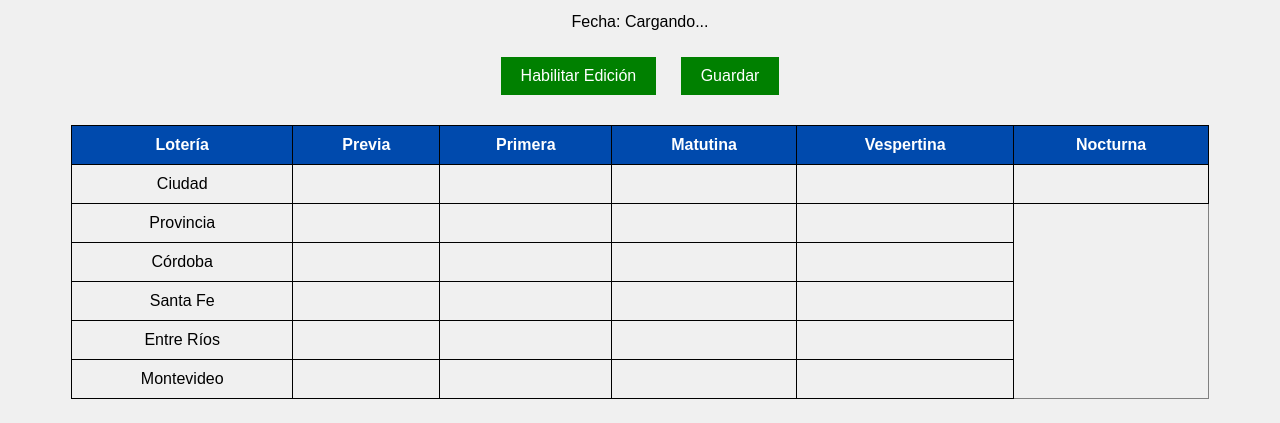
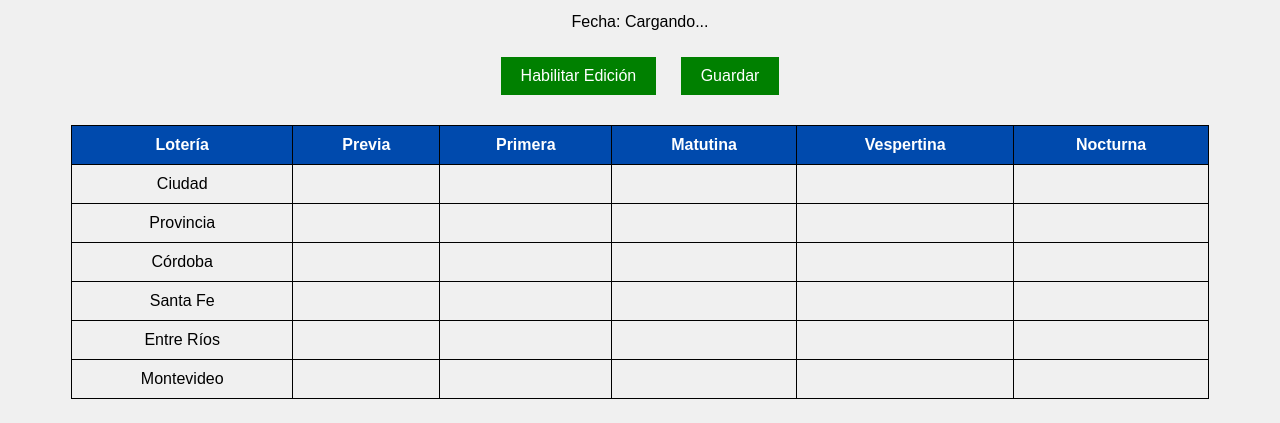
Before and after one commit to grisetti07/AgenciaCentro, a plain HTML site: page index.html in a window 1280 px wide. Shown: the part 101-524 px from the top of the page. Drawn offline with Linux system fonts and the light colour scheme.

Commit message:
Update index.html

```diff
--- a/index.html
+++ b/index.html
@@ -28,11 +28,11 @@
         </thead>
         <tbody>
             <tr><td>Ciudad</td><td></td><td></td><td></td><td></td><td></td></tr>
-            <tr><td>Provincia</td><td></td><td></td><td></td><td></td></tr>
-            <tr><td>Córdoba</td><td></td><td></td><td></td><td></td></tr>
-            <tr><td>Santa Fe</td><td></td><td></td><td></td><td></td></tr>
-            <tr><td>Entre Ríos</td><td></td><td></td><td></td><td></td></tr>
-            <tr><td>Montevideo</td><td></td><td></td><td></td><td></td></tr>
+            <tr><td>Provincia</td><td></td><td></td><td></td><td></td><td></td></tr>
+            <tr><td>Córdoba</td><td></td><td></td><td></td><td></td><td></td></tr>
+            <tr><td>Santa Fe</td><td></td><td></td><td></td><td></td><td></td></tr>
+            <tr><td>Entre Ríos</td><td></td><td></td><td></td><td></td><td></td></tr>
+            <tr><td>Montevideo</td><td></td><td></td><td></td><td></td><td></td></tr>
         </tbody>
     </table>
 
```
